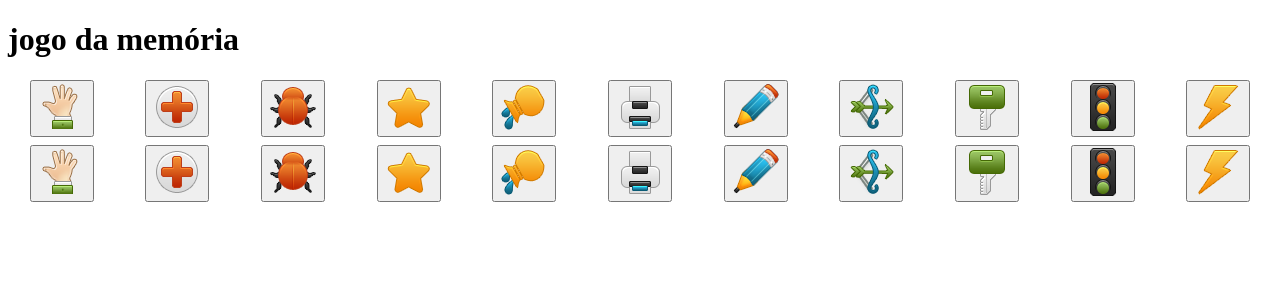
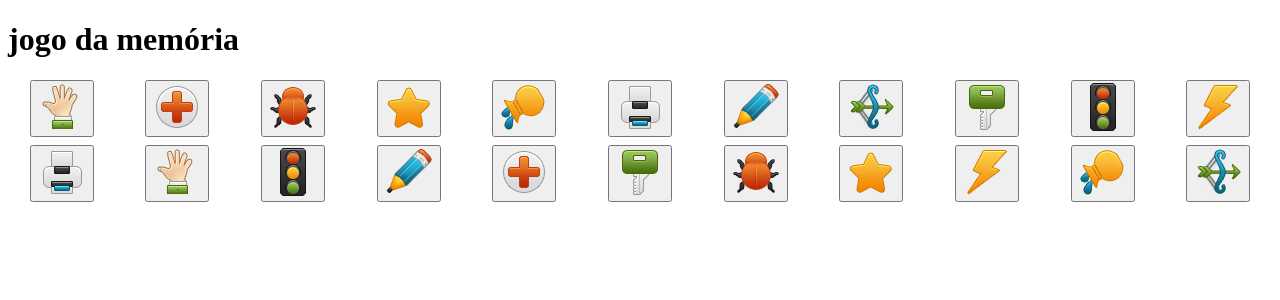
Before and after one commit to barbosadiego/jogo-memoria, a React (Create React App) app: page / in a window 1280 px wide. Shown: the top 300 px of the page. Built offline with nearby package versions, Linux system fonts and the light colour scheme.

Commit message:
update shuffle method in Grid.jsx

```diff
--- a/src/components/Grid.jsx
+++ b/src/components/Grid.jsx
@@ -5,26 +5,24 @@ import styled from 'styled-components';
 import { v4 as uuidv4 } from 'uuid';
 
 const Grid = () => {
-  const shuffledIcons = shuffle(icons);
+  let tempRandom = [];
+  const numOfGrids = 2;
 
   function shuffle(array) {
     return array.sort(() => Math.random() - 0.5);
   }
 
+  for (let i = 1; i <= numOfGrids; i++) {
+    let a = shuffle(icons).slice();
+    tempRandom.push(a);
+  }
+
+  const shuffedIcons = tempRandom[0].concat(tempRandom[numOfGrids - 1]);
+
   return (
     <StyledGrid>
-      {shuffledIcons &&
-        shuffledIcons.map((image) => (
-          <div>
-            <Item key={uuidv4()} image={image} />
-          </div>
-        ))}
-      {shuffledIcons &&
-        shuffledIcons.map((image) => (
-          <div>
-            <Item key={uuidv4()} image={image} />
-          </div>
-        ))}
+      {shuffedIcons &&
+        shuffedIcons.map((image) => <Item key={uuidv4()} image={image} />)}
     </StyledGrid>
   );
 };
```
